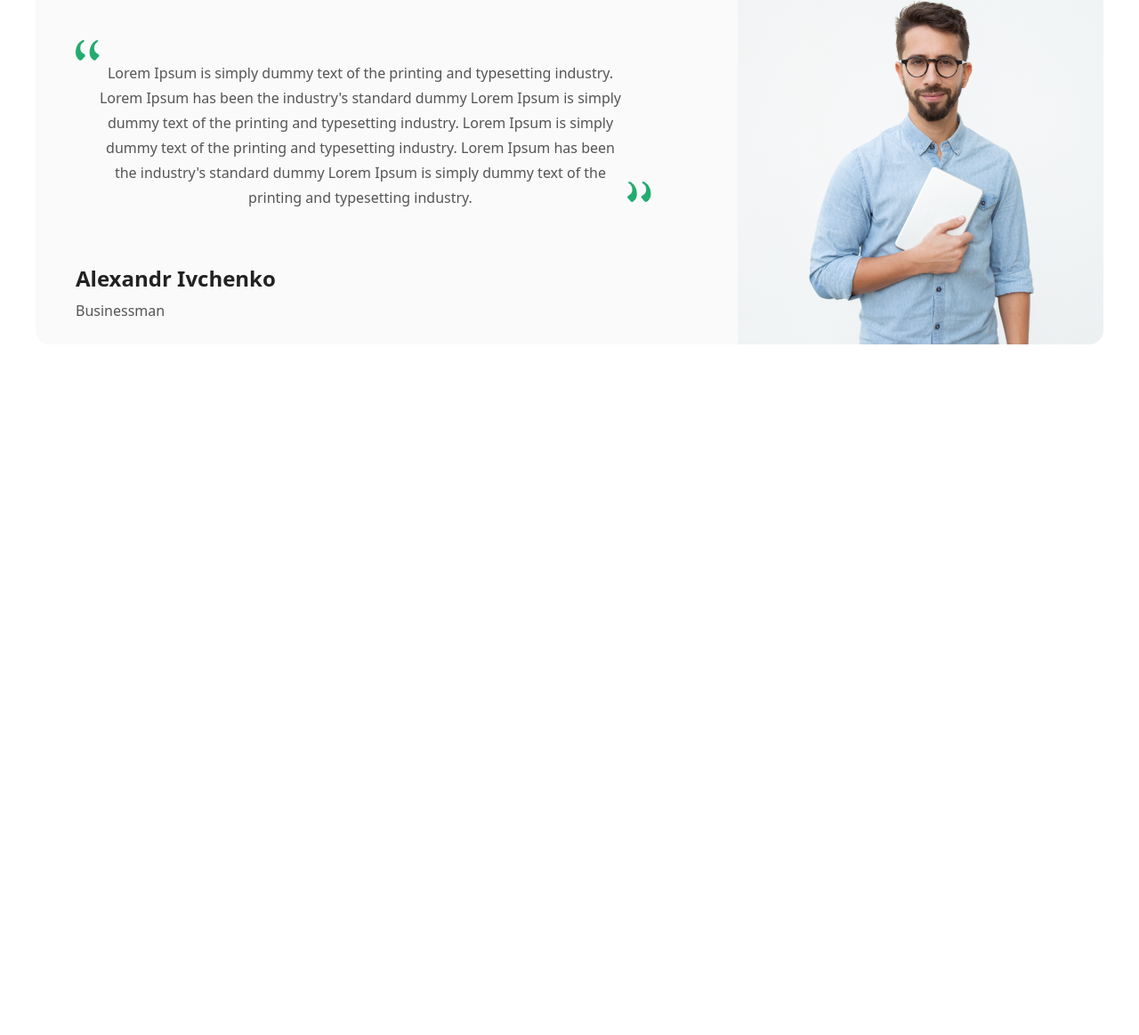
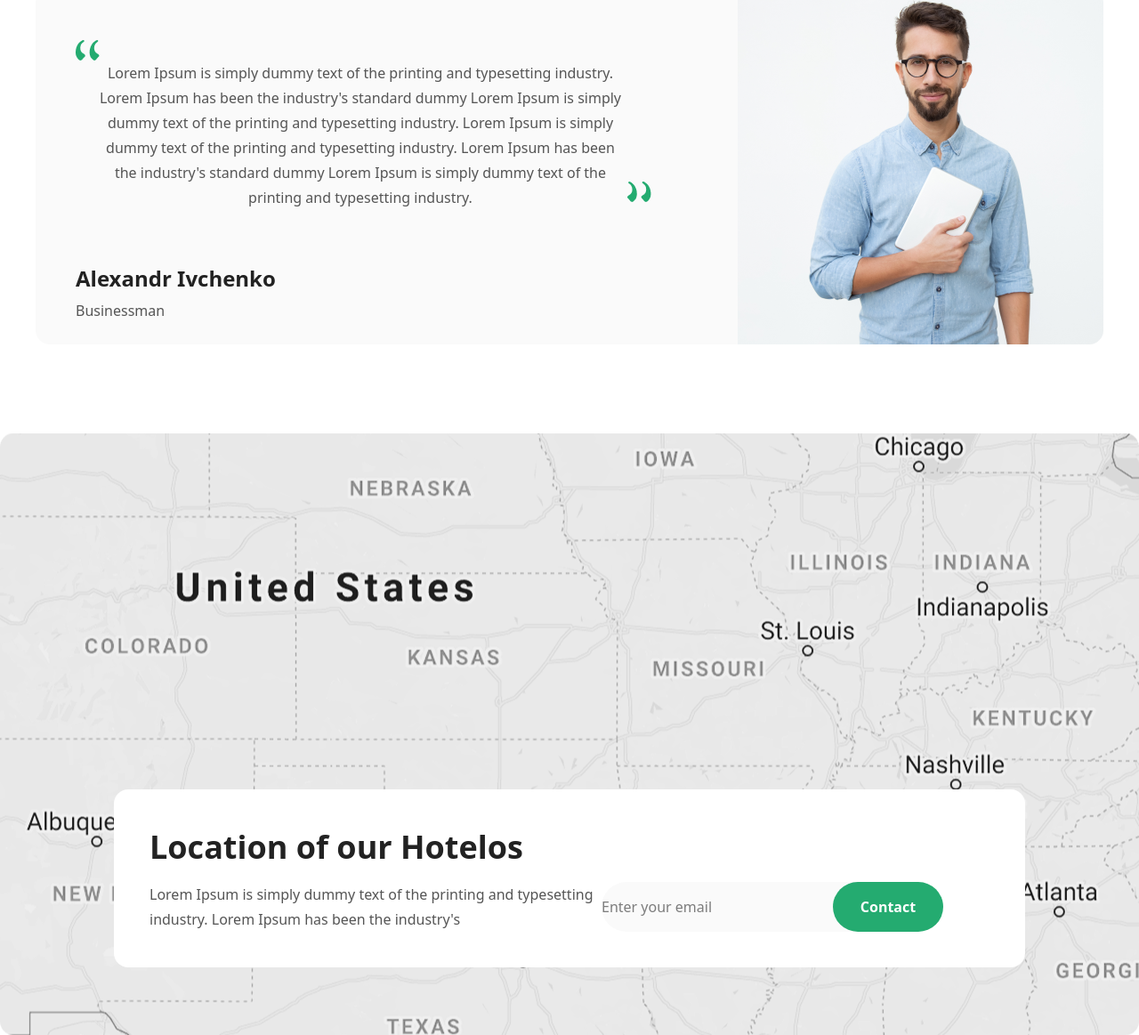
Before and after one commit to XalilovBiloljon/home-work-18, a website: page src/index.html in a window 1280 px wide. Shown: the part 2797-3960 px from the top of the page at 89% size. Before the commit the page ends 3184 px from the top, so only its background shows below. Drawn offline with nearby package versions, Linux system fonts and the light colour scheme; files that its build step writes are made by us from their sources; files whose address does not match are found by name.

Commit message:
Location of our Hotelos

```diff
--- a/src/index.html
+++ b/src/index.html
@@ -179,6 +179,21 @@
 </main>
 
 
+<main class=" m-auto lg:mt-25 mt-30  h-169 bg1 lg:flex lg:items-center">
+<div class="max-w-300  lg:mt-100  lg:pt-0 pt-100 mt-20 m-auto rounded-2xl bg-white h-50 p-10 lg:flex-row flex flex-col items-end justify-between">
+<div>
+    <h1 class="text-[36px] font-semibold text-[#222222]   ">Location of our Hotelos</h1>
+    <p class="lg:w-127 text-[#555555] text-[16px] font-normal leading-7 mt-3">Lorem Ipsum is simply dummy text of the printing and typesetting industry. Lorem Ipsum has been the industry's </p>
+</div>
+
+<div class="flex items-center lg:mt-0 mt-4">
+    <input class="lg:w-78 h-14  bg-[#FAFAFA] rounded-[50px] " type="email" placeholder="Enter your email" >
+    <button class="w-31 h-14 rounded-[50px] bg-[#24AB70]  text-[16px] font-semibold text-white leading-6 relative -left-13">Contact</button>
+</div>
+
+</div>
+</main>
+
 
 </body>
 </html>
--- a/src/input.css
+++ b/src/input.css
@@ -1 +1,8 @@
 @import "tailwindcss";
+.bg1
+{
+    background-image: url("./map.png");
+    background-position: center;
+    background-size: cover;
+    background-repeat: no-repeat;
+}
```
Also changed, not shown: src/map.png (added).
